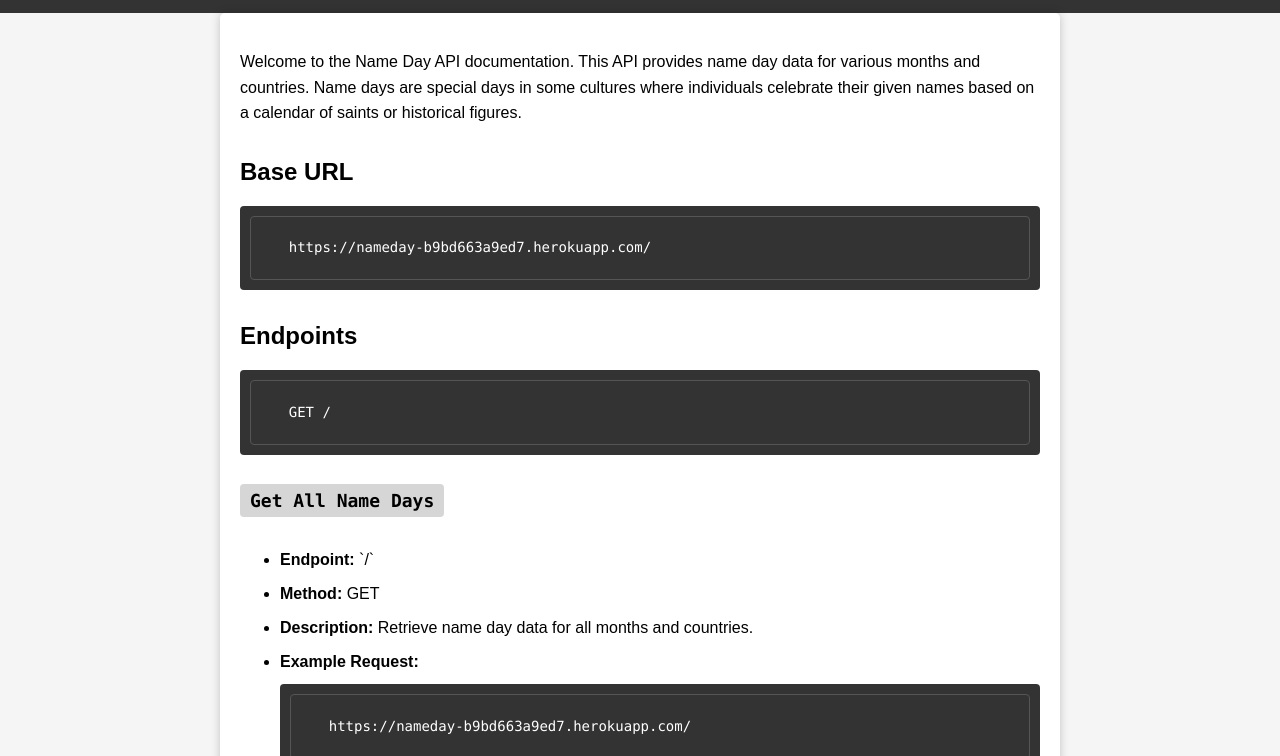
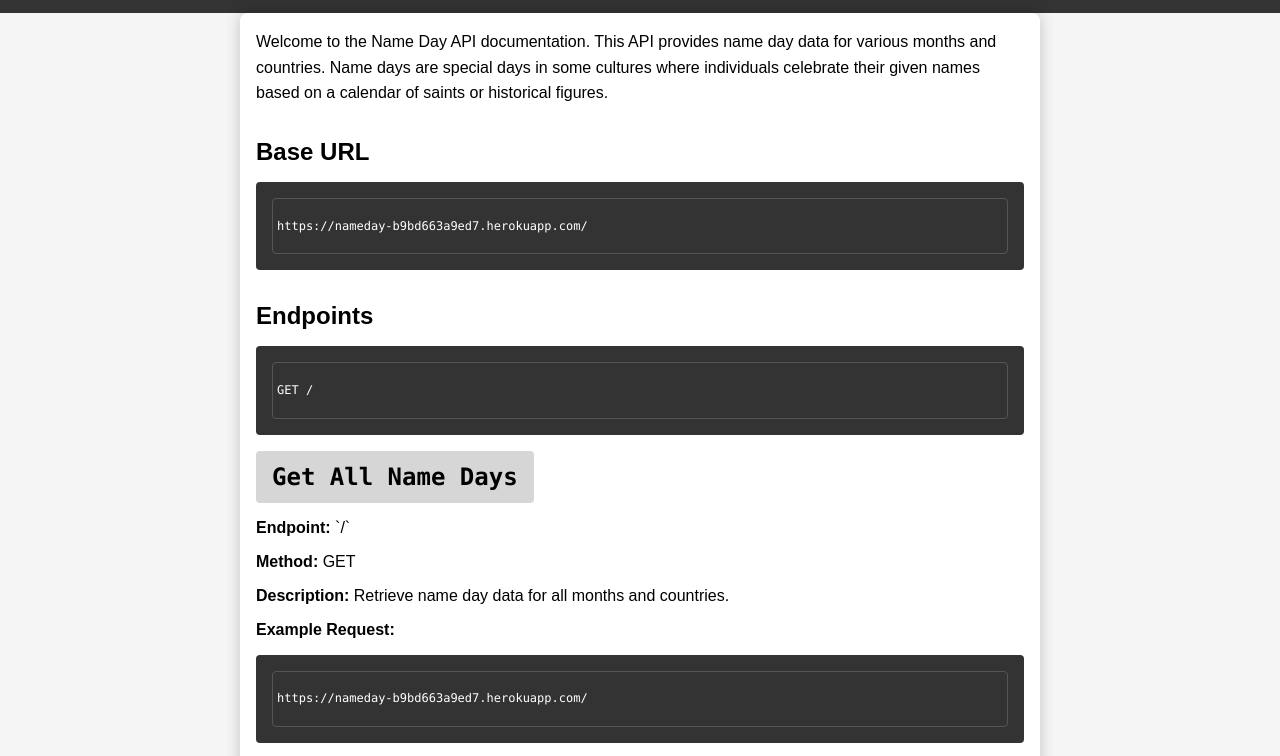
Before and after one commit to Karoly-Git/namedays, a plain HTML site: page index.html in a window 1280 px wide. Shown: the part 56-812 px from the top of the page. Drawn offline with Linux system fonts and the light colour scheme.

Commit message:
Style update

```diff
--- a/index.html
+++ b/index.html
@@ -7,100 +7,6 @@
     <meta name="viewport" content="width=device-width, initial-scale=1.0">
     <link rel="stylesheet" href="styles.css">
     <title>Name Day API Documentation</title>
-    <style>
-        body {
-            font-family: Arial, sans-serif;
-            margin: 0;
-            padding: 0;
-            background-color: #f5f5f5;
-        }
-
-        header {
-            background-color: #333;
-            color: #fff;
-            text-align: center;
-            padding: 1em 0;
-        }
-
-        h1 {
-            margin: 0;
-        }
-
-        .container {
-            max-width: 800px;
-            margin: 0 auto;
-            padding: 20px;
-            background-color: #fff;
-            border-radius: 5px;
-            box-shadow: 0 0 10px rgba(0, 0, 0, 0.2);
-        }
-
-        h2 {
-            margin-top: 2rem;
-        }
-
-        h3 {
-            font-family: Consolas, Monaco, 'Andale Mono', 'Ubuntu Mono', monospace;
-            font-size: 18px;
-            /* Adjust the font size as needed */
-            background-color: rgba(51, 51, 51, 0.2);
-            padding: 6px 10px;
-            margin-top: 1rem;
-            border-radius: 4px;
-            display: inline-block;
-            /* This will keep the background only around the text */
-        }
-
-        code {
-            font-family: Consolas, Monaco, 'Andale Mono', 'Ubuntu Mono', monospace;
-            font-size: 14px;
-            background-color: #333;
-            color: #fff;
-            padding: 2px 4px;
-            border-radius: 4px;
-            white-space: pre;
-            display: block;
-            border: 1px solid #555;
-            margin: 1rem 0;
-            line-height: 1.4;
-        }
-
-        pre {
-            background-color: #333;
-            color: #fff;
-            padding: 10px;
-            border-radius: 4px;
-            overflow-x: auto;
-        }
-
-        pre code {
-            display: block;
-            white-space: pre;
-            margin: 0;
-        }
-
-        p {
-            line-height: 1.6;
-        }
-
-        ul li {
-            margin: 1rem 0;
-        }
-
-        a {
-            text-decoration: none;
-            color: white;
-            text-decoration: none;
-        }
-
-        a:hover {
-            text-decoration: underline;
-        }
-
-        #my-email {
-            color: unset;
-        }
-    </style>
 </head>
 
 <body>
@@ -372,6 +278,7 @@
             me at <a id="my-email" href="mailto:karoly.webdev@gmail.com">karoly.webdev@gmail.com</a>.
         </p>
     </div>
+
 </body>
 
 </html>
--- a/styles.css
+++ b/styles.css
@@ -1,3 +1,9 @@
+* {
+    margin: 0;
+    padding: 0;
+    box-sizing: border-box;
+}
+
 body {
     font-family: Arial, sans-serif;
     margin: 0;
@@ -9,7 +15,7 @@ header {
     background-color: #333;
     color: #fff;
     text-align: center;
-    padding: 1em 0;
+    padding: 1rem 0;
 }
 
 h1 {
@@ -19,48 +25,48 @@ h1 {
 .container {
     max-width: 800px;
     margin: 0 auto;
-    padding: 20px;
+    padding: 1rem;
     background-color: #fff;
-    border-radius: 5px;
-    box-shadow: 0 0 10px rgba(0, 0, 0, 0.2);
+    border-radius: 0.5rem;
+    box-shadow: 0 0 1rem rgba(0, 0, 0, 0.2);
 }
 
 h2 {
-    margin-top: 2rem;
+    margin: 2rem 0 0.75rem;
 }
 
 h3 {
     font-family: Consolas, Monaco, 'Andale Mono', 'Ubuntu Mono', monospace;
-    font-size: 18px;
-    /* Adjust the font size as needed */
+    font-size: 1.5rem;
     background-color: rgba(51, 51, 51, 0.2);
-    padding: 6px 10px;
+    padding: 0.75rem 1rem;
     margin-top: 1rem;
-    border-radius: 4px;
+    border-radius: 0.25rem;
     display: inline-block;
-    /* This will keep the background only around the text */
 }
 
 code {
     font-family: Consolas, Monaco, 'Andale Mono', 'Ubuntu Mono', monospace;
-    font-size: 14px;
+    font-size: 0.75rem;
     background-color: #333;
     color: #fff;
-    padding: 2px 4px;
-    border-radius: 4px;
+    padding: 0.125rem 0.25rem;
+    border-radius: 0.25rem;
     white-space: pre;
-    display: block;
+    display: flex;
     border: 1px solid #555;
     margin: 1rem 0;
     line-height: 1.4;
+    overflow-x: auto;
 }
 
 pre {
     background-color: #333;
     color: #fff;
-    padding: 10px;
-    border-radius: 4px;
+    padding: 1rem;
+    border-radius: 0.25rem;
     overflow-x: auto;
+    margin-top: 1rem;
 }
 
 pre code {
@@ -73,6 +79,24 @@ p {
     line-height: 1.6;
 }
 
+ul {
+    list-style: none;
+}
+
 ul li {
     margin: 1rem 0;
 }
+
+a {
+    text-decoration: none;
+    color: white;
+    text-decoration: none;
+}
+
+a:hover {
+    text-decoration: underline;
+}
+
+#my-email {
+    color: unset;
+}
```
Lines whose indentation alone changed are shown as unchanged.
